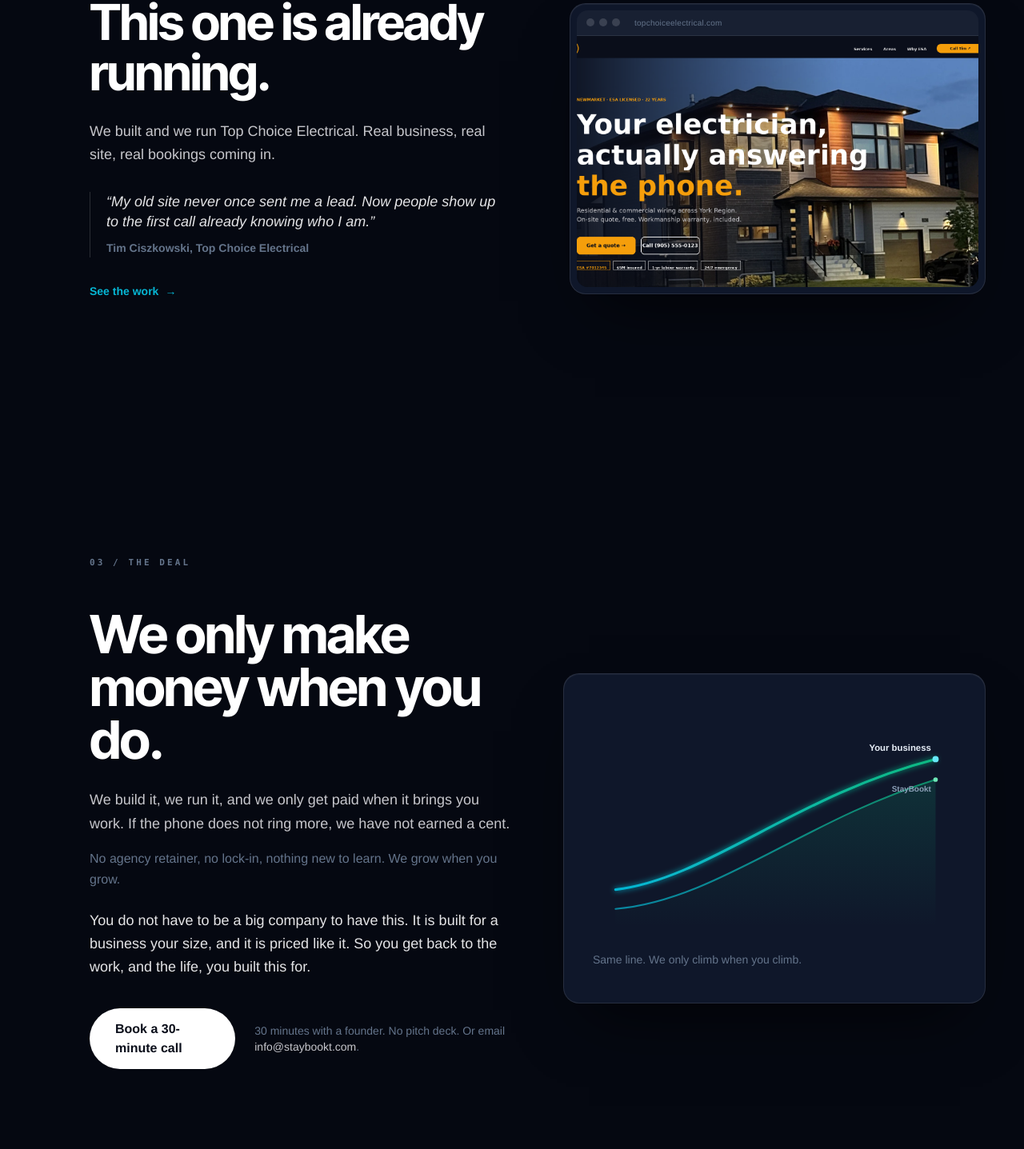
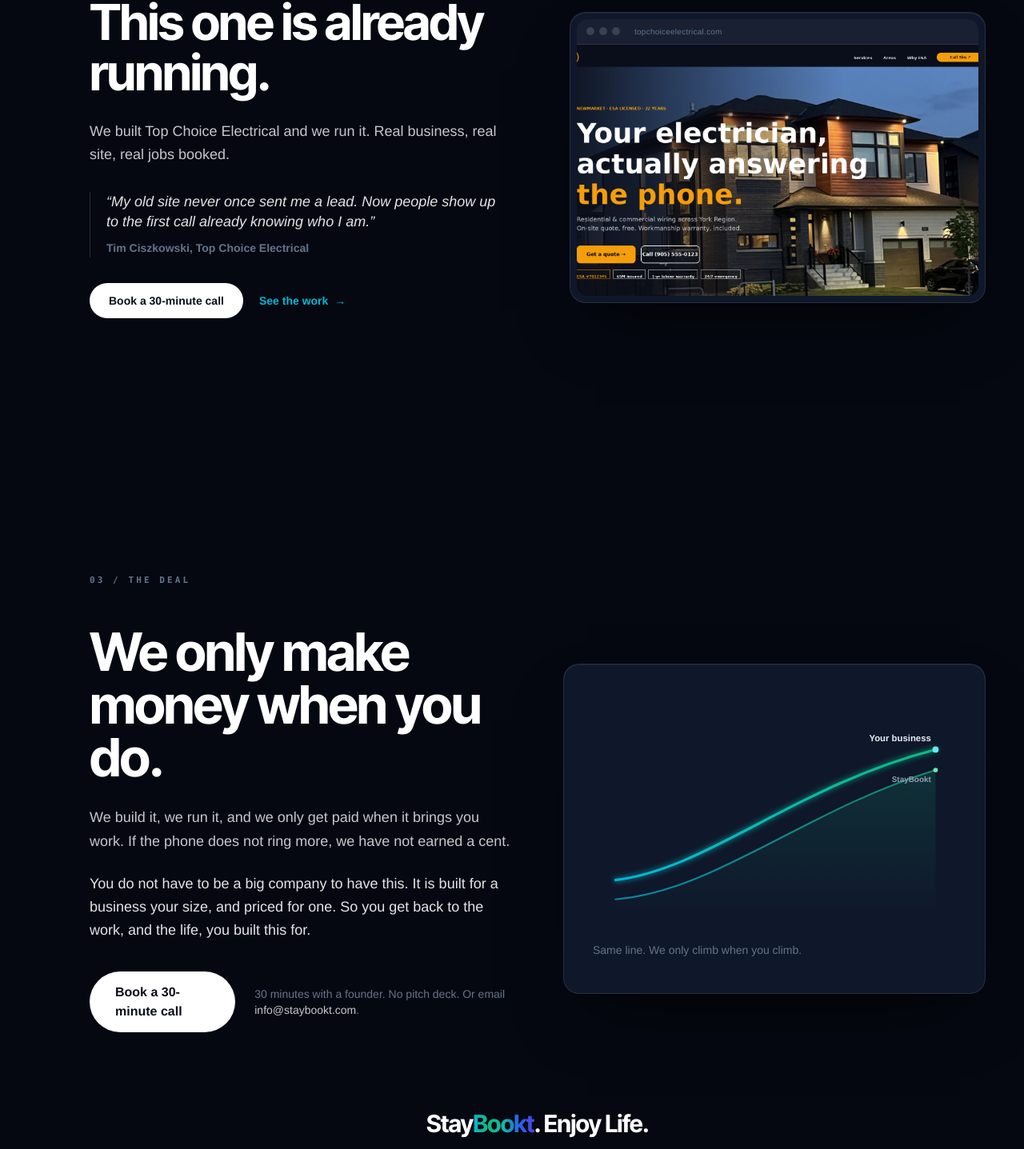
Before and after one commit to staybookt/staybookt-investor, a Next.js app: page / in a window 1280 px wide. Shown: the part 4229-5666 px from the top of the page at 80% size. Built offline with nearby package versions, Linux system fonts and the light colour scheme; no server answers.

Commit message:
Home: CTA at the proof trust-peak, trimmed close, copy fixes (polish pass)

```diff
--- a/app/page.tsx
+++ b/app/page.tsx
@@ -60,7 +60,7 @@ export default function HomePage() {
               This one is <Accent>already running.</Accent>
             </h2>
             <p className="mt-7 max-w-xl text-platinum-soft text-lg leading-relaxed">
-              We built and we run Top Choice Electrical. Real business, real site, real bookings coming in.
+              We built Top Choice Electrical and we run it. Real business, real site, real jobs booked.
             </p>
             <blockquote className="mt-8 border-l border-white/15 pl-5 max-w-xl">
               <p className="text-platinum text-lg italic leading-snug mb-2">
@@ -68,9 +68,19 @@ export default function HomePage() {
               </p>
               <cite className="not-italic text-mute text-sm font-semibold">Tim Ciszkowski, Top Choice Electrical</cite>
             </blockquote>
-            <Link href="/work" className="mt-8 inline-flex items-center gap-2 text-elec font-semibold text-sm hover:gap-3 transition-all">
-              See the work <span aria-hidden>{'→'}</span>
-            </Link>
+            <div className="mt-8 flex flex-col items-start gap-4 sm:flex-row sm:items-center sm:gap-5">
+              <a
+                href={CAL_LINK}
+                target="_blank"
+                rel="noopener noreferrer"
+                className="inline-flex items-center gap-2 rounded-full bg-white px-6 py-3 text-sm font-semibold text-ink transition-colors hover:bg-white/90"
+              >
+                Book a 30-minute call
+              </a>
+              <Link href="/work" className="inline-flex items-center gap-2 text-elec font-semibold text-sm hover:gap-3 transition-all">
+                See the work <span aria-hidden>{'→'}</span>
+              </Link>
+            </div>
           </div>
           <Frame>
             <div className="flex items-center gap-1.5 border-b border-white/8 bg-white/[0.04] px-3 py-2">
@@ -103,12 +113,9 @@ export default function HomePage() {
               We build it, we run it, and we only get paid when it brings you work. If the phone does not ring more, we
               have not earned a cent.
             </p>
-            <p className="mt-4 max-w-xl text-mute text-base leading-relaxed">
-              No agency retainer, no lock-in, nothing new to learn. We grow when you grow.
-            </p>
             <p className="mt-6 max-w-xl text-platinum text-lg leading-relaxed">
-              You do not have to be a big company to have this. It is built for a business your size, and it is priced
-              like it. So you get back to the work, and the life, you built this for.
+              You do not have to be a big company to have this. It is built for a business your size, and priced for
+              one. So you get back to the work, and the life, you built this for.
             </p>
 
             <div className="mt-9 flex flex-col items-start gap-4 sm:flex-row sm:items-center sm:gap-6">
@@ -201,7 +208,7 @@ function FooterBottomRow() {
       <div className={linkRow}>
         <Link href="/how-it-works" className={linkCls}>How it works</Link>
         <Link href="/platform" className={linkCls}>Platform</Link>
-        <Link href="/work" className={linkCls}>Proof</Link>
+        <Link href="/work" className={linkCls}>Our work</Link>
         <Link href="/is-this-for-me" className={linkCls}>Is it for me?</Link>
         <Link href="/pricing" className={linkCls}>Pricing</Link>
         <Link href="/manifesto" className={linkCls}>Manifesto</Link>
```
